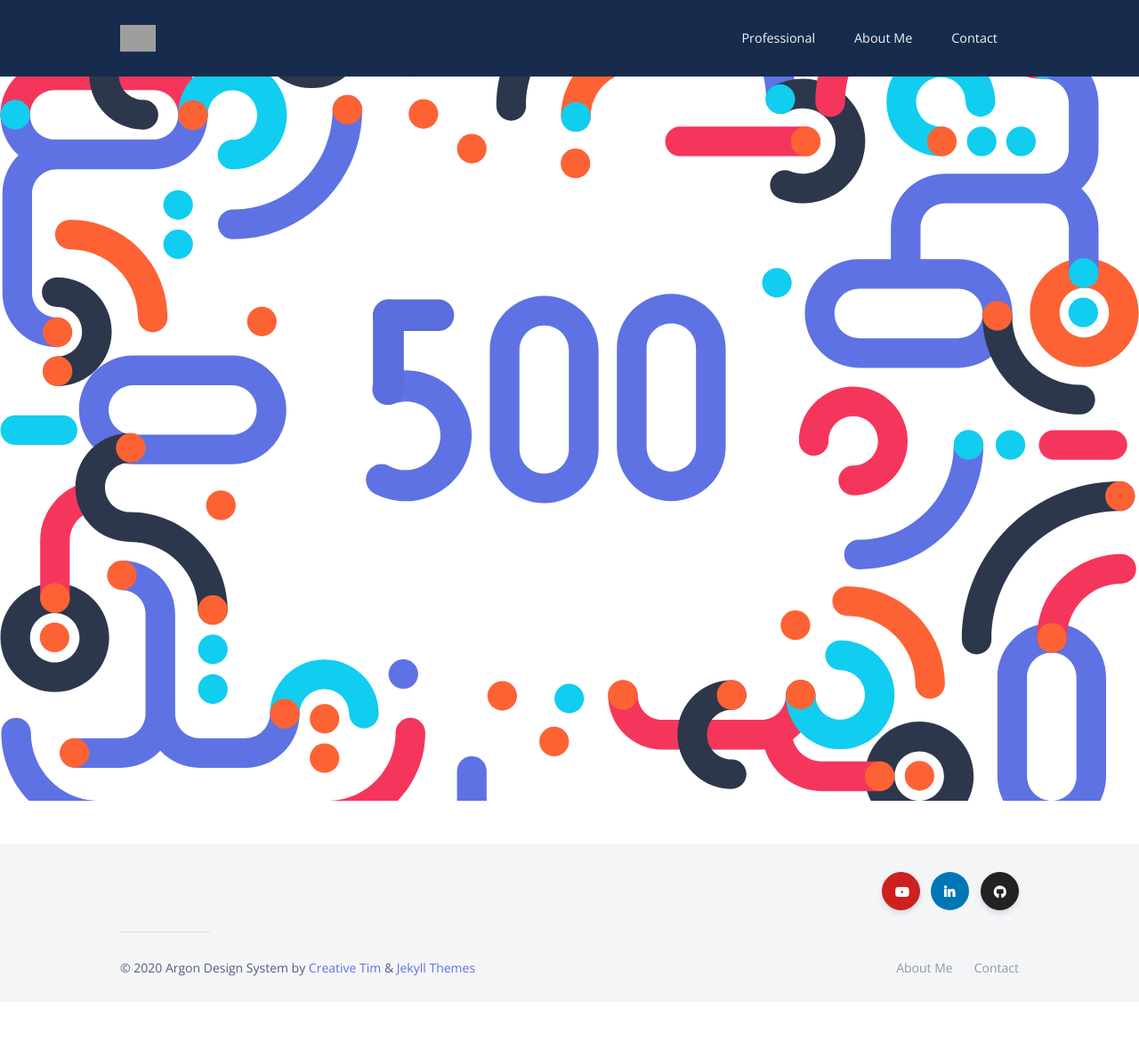
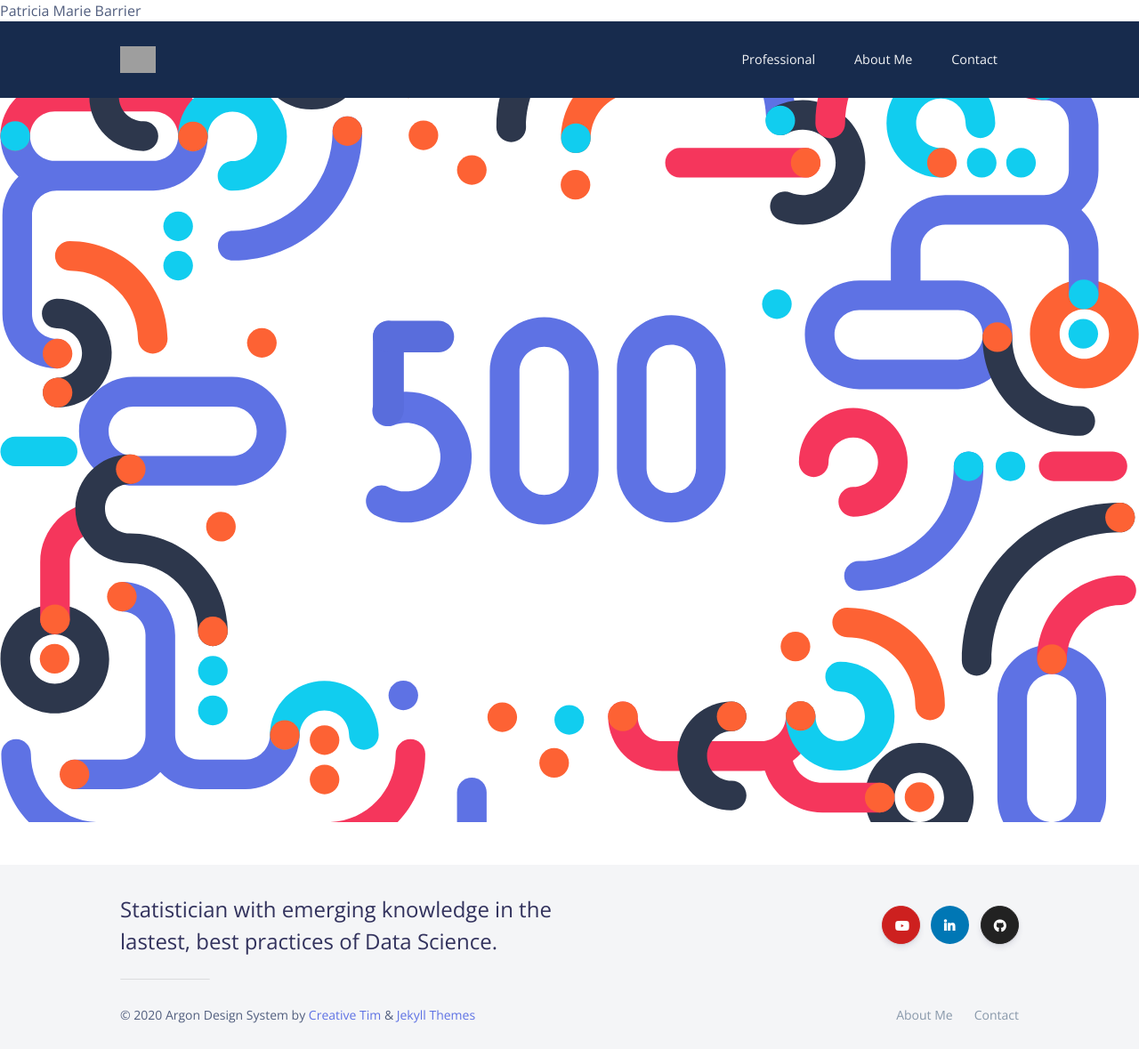
Before and after one commit to patriciamariebarrier/patriciamariebarrier.github.io, a Jekyll site: the page built from 500.html, in a window 1280 px wide. Shown: the whole page at 89% size. Built offline with Jekyll 4.4.1, drawn with Linux system fonts in a browser that asks for light colours; nearby versions of some CDN libraries; before the commit the page ends 1126 px from its top, so only the background shows below that; grey boxes are pictures that could not be loaded.

Commit message:
Update settings.yml

```diff
--- a/_data/settings.yml
+++ b/_data/settings.yml
@@ -5,7 +5,8 @@ basic_settings:
 header_settings:
   logo_image: /assets/img/bigdataapplications.jpg
   mobile_logo_image: /assets/img/bigdataapplications.jpg
-  header_tagline: Statistician with emerging knowledge in the lastest, best practices of Data Science.
+
+
   # Choose a color for your header [blue, dark, light].
   theme: dark
   # If the page has a featured image, it turns transparent if allow_transparent is set to "yes".
@@ -58,7 +59,7 @@ menu_settings:
       url: '/contact'
 
 footer_settings:
-  footer_tagline:
+  footer_tagline: Statistician with emerging knowledge in the lastest, best practices of Data Science.
 contact_settings:
   form_action: 'https://formspree.io/hello@jekyllthemes.io'
   confirmation_url: '/thanks'
@@ -80,5 +81,5 @@ authors:
 
 advanced_settings:
   analytics_code:
-  header_js:
+  header_js: Patricia Marie Barrier
   footer_js:
```
